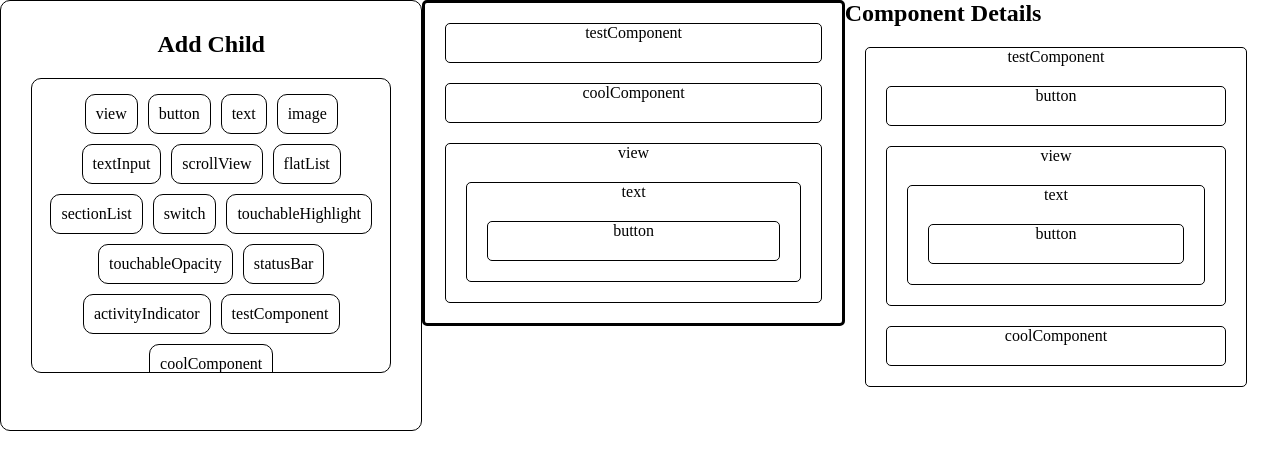
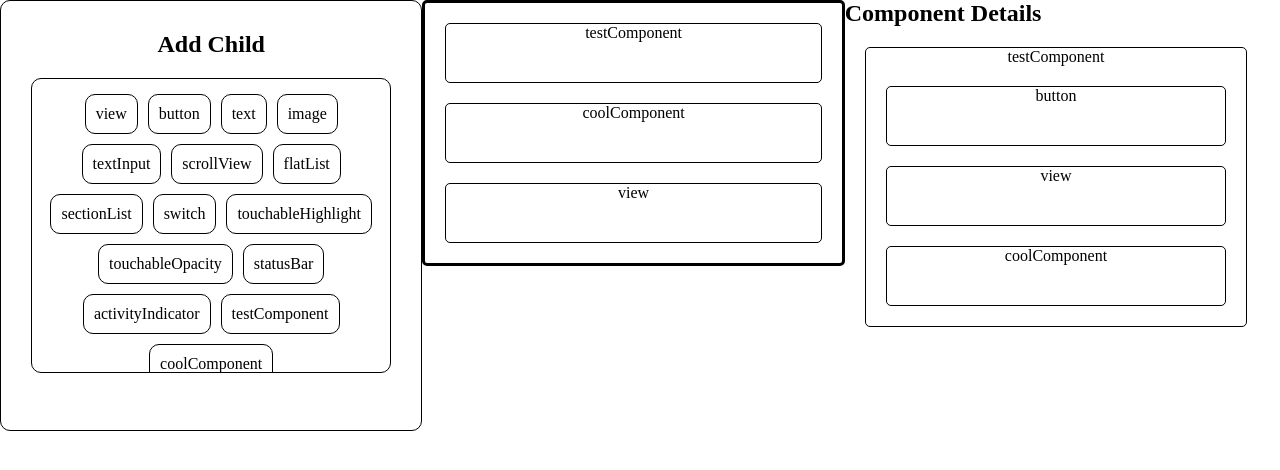
Before and after one commit to oslabs-beta/ProtoNative, a React app: page / in a window 1280 px wide. Shown: the top 470 px of the page. Built offline with nearby package versions, Linux system fonts and the light colour scheme.

Commit message:
some updates

```diff
--- a/src/App.tsx
+++ b/src/App.tsx
@@ -8,13 +8,17 @@ import {
   AppInterface,
   OrigCustomComp,
   CopyNativeEl,
-  CopyCustomComp
+  CopyCustomComp,
 } from './parser/interfaces';
-import './styles/main.scss'
+import './styles/main.scss';
 
 const App = () => {
   const [originals, setOriginals] = React.useState({
-    app: { type: 'app', children: ['testComponent0', 'coolComponent0', 'view0'], state: [] } as AppInterface,
+    app: {
+      type: 'app',
+      children: ['testComponent0', 'coolComponent0', 'view0'],
+      state: [],
+    } as AppInterface,
     view: { type: 'view', children: [], index: 0 } as OrigNativeEl,
     button: { type: 'button', children: [], index: 0 } as OrigNativeEl,
     text: { type: 'text', children: [], index: 0 } as OrigNativeEl,
@@ -22,12 +26,28 @@ const App = () => {
     textInput: { type: 'textInput', children: [], index: 0 } as OrigNativeEl,
     scrollView: { type: 'scrollView', children: [], index: 0 } as OrigNativeEl,
     flatList: { type: 'flatList', children: [], index: 0 } as OrigNativeEl,
-    sectionList: { type: 'sectionList', children: [], index: 0 } as OrigNativeEl,
+    sectionList: {
+      type: 'sectionList',
+      children: [],
+      index: 0,
+    } as OrigNativeEl,
     switch: { type: 'switch', children: [], index: 0 } as OrigNativeEl,
-    touchableHighlight: { type: 'touchableHighlight', children: [], index: 0 } as OrigNativeEl,
-    touchableOpacity: { type: 'touchableOpacity', children: [], index: 0 } as OrigNativeEl,
+    touchableHighlight: {
+      type: 'touchableHighlight',
+      children: [],
+      index: 0,
+    } as OrigNativeEl,
+    touchableOpacity: {
+      type: 'touchableOpacity',
+      children: [],
+      index: 0,
+    } as OrigNativeEl,
     statusBar: { type: 'statusBar', children: [], index: 0 } as OrigNativeEl,
-    activityIndicator: { type: 'activityIndicator', children: [], index: 0 } as OrigNativeEl,
+    activityIndicator: {
+      type: 'activityIndicator',
+      children: [],
+      index: 0,
+    } as OrigNativeEl,
     testComponent: {
       name: 'testComponent',
       type: 'custom',
@@ -43,71 +63,65 @@ const App = () => {
       state: [],
       index: 1,
       copies: ['testComponent0'],
-    } as OrigCustomComp
+    } as OrigCustomComp,
   });
   const [copies, setCopies] = React.useState({
     button0: {
-      name: 'button0',
       type: 'button',
       parent: { origin: 'original', key: 'testComponent' },
       children: [],
     } as CopyNativeEl,
     text0: {
-      name: 'text0',
       type: 'text',
       parent: { origin: 'copies', key: 'view0' },
       children: ['button1'],
     } as CopyNativeEl,
     view0: {
-      name: 'view0',
       type: 'view',
       parent: { origin: 'original', key: 'testComponent' },
-      children: ['text0'],
+      children: [],
     } as CopyNativeEl,
     button1: {
-      name: 'button1',
       type: 'button',
       parent: { origin: 'original', key: 'text0' },
       children: [],
     } as CopyNativeEl,
     view1: {
-      name: 'view1',
       type: 'view',
       parent: { origin: 'original', key: 'coolComponent' },
       children: ['text0'],
     } as CopyNativeEl,
     button2: {
-      name: 'button2',
       type: 'button',
       parent: { origin: 'original', key: 'coolComponent' },
       children: [],
     } as CopyNativeEl,
     testComponent0: {
-      name: 'testComponent0',
       type: 'custom',
       parent: 'app',
       pointer: 'testComponent',
-      children: function() {
+      children: function () {
         return originals[this.pointer].children;
       },
-      state: function() {
+      state: function () {
         return originals[this.pointer].state;
-      }
+      },
     } as CopyCustomComp,
     coolComponent0: {
-      name: 'coolComponent0',
+      name: 'coolComponent',
       type: 'custom',
-      parent: 'app',
+      parent: 'testComponent',
       pointer: 'coolComponent',
-      children: function() {
+      children: function () {
         return originals[this.pointer].children;
       },
-      state: function() {
+      state: function () {
         return originals[this.pointer].state;
-      }
+      },
     } as CopyCustomComp,
   });
-  const [currentComponent, setCurrentComponent] = React.useState('testComponent');
+  const [currentComponent, setCurrentComponent] =
+    React.useState('testComponent');
   return (
     <AppContext.Provider
       value={{
--- a/src/components/right/ComponentDetails.tsx
+++ b/src/components/right/ComponentDetails.tsx
@@ -1,6 +1,7 @@
-import React, { useContext, useState } from 'react';
+import React, { useContext, useState, useEffect } from 'react';
 import AppContext from '../../context/AppContext';
-import ElementBlock from './ElementBlock'
+import ElementBlock from './ElementBlock';
+import { useDrop } from 'react-dnd';
 
 // testComponent: {
 //   type: 'custom',
@@ -17,21 +18,54 @@ import ElementBlock from './ElementBlock'
 // },
 
 const ComponentDetails = (): JSX.Element => {
-  const { currentComponent, originals, setOriginals, copies, setCopies } = useContext(AppContext);
+  const { currentComponent, originals, setOriginals, copies, setCopies } =
+    useContext(AppContext);
   const displayedComponent = originals[currentComponent];
-  let childElements;
-  if (currentComponent !== 'app' && currentComponent !== null) {
-    childElements = displayedComponent.children.map(childName => ElementBlock(childName, copies));
-  }
+  // const [childComponents, setChildComponents] = useState([]);
+
+  // const [{ isOver }, drop] = useDrop(() => ({
+  //   accept: 'element',
+  //   drop: (item: {}, monitor) => onDrop(item, monitor), //function to drop and change state
+  //   collect: (monitor) => ({
+  //     //boolean to see if component is being dropped)
+  //     isOver: monitor.isOver(),
+  //   }),
+  // }));
+  // useEffect(() => {
+  // }, [originals]);
+  const moveItem = (dragIndex, hoverIndex) => {
+    const item = displayedComponent.children[dragIndex];
+    const copy = [...displayedComponent.children];
+    copy.splice(dragIndex, 1);
+    copy.splice(hoverIndex, 0, item);
+    console.log(copy);
+    setOriginals((prevState) => {
+      let newPrevState = { ...prevState };
+      newPrevState[currentComponent].children = copy;
+      return newPrevState;
+    });
+  };
+
+  let childElements = displayedComponent.children.map((childName, index) => {
+    if (currentComponent !== 'app' && currentComponent !== null) {
+      return ElementBlock(childName, copies, index, moveItem);
+    }
+  });
 
   return (
     <div id='component-details-container'>
       <h2>Component Details</h2>
 
-      {currentComponent !== 'app' && currentComponent && <div style={{border: '1px solid black'}} id='component-box'>
-        <p>{currentComponent}</p>
-        {childElements}
-      </div>}
+      {currentComponent !== 'app' && currentComponent && (
+        <div
+          style={{ border: '1px solid black' }}
+          id='component-box'
+          // ref={drop}
+        >
+          <p>{currentComponent}</p>
+          {childElements}
+        </div>
+      )}
     </div>
   );
 };
--- a/src/components/right/ElementBlock.tsx
+++ b/src/components/right/ElementBlock.tsx
@@ -1,24 +1,100 @@
-import React from 'react';
+import React, { useRef, useEffect, useState } from 'react';
+import AppContext from '../../context/AppContext';
+import { useDrag, useDrop } from 'react-dnd';
 
-const ElementBlock = (componentName: string, components: {}): JSX.Element => {
+const ElementBlock = (
+  componentName: string,
+  components: {},
+  index: number,
+  moveItem
+): JSX.Element => {
+  const ref = useRef(null);
   const componentDef = components[componentName];
 
-  const childElements: JSX.Element[] | null = componentDef.children.length ? componentDef.children.map((childName: string) => {
-    if(components[childName].type !== 'custom') {
-      return ElementBlock(childName, components)
-    }
-  }) : null
+  const [mouseOver, setMouseOver] = useState(false);
+  const [dropable, setDropable] = useState(false);
 
-  const elementTitle: string = components[componentName].type === 'custom' ? components[componentName].pointer : components[componentName].type;
+  useEffect(() => {
+    setTimeout(() => {
+      setMouseOver(isOver);
+    }, 0);
+  });
+
+  const [, drop] = useDrop({
+    accept: 'elements',
+    // collect(monitor) {
+    //   return {
+    //     handlerId: monitor.getHandlerId(),
+    //   };
+    // },
+    drop: (item, monitor) => {
+      const didDrop = monitor.didDrop();
+      if (didDrop) {
+        return;
+      }
+    },
+    hover(item, monitor) {
+      if (!ref.current) return;
+
+      if (!monitor.canDrop()) {
+        return;
+      }
+
+      const dragIndex = item.index;
+      const hoverIndex = index;
+      if (dragIndex === hoverIndex) return;
+
+      const mousePosition = monitor.getClientOffset();
+      const hoveredRect = ref.current.getBoundingClientRect();
+      const hoverMiddleY = (hoveredRect.bottom - hoveredRect.top) / 2;
+      const hoverClientY = mousePosition.y - hoveredRect.top;
+
+      if (dragIndex < hoverIndex && hoverClientY < hoverMiddleY) return;
+
+      if (dragIndex > hoverIndex && hoverClientY > hoverMiddleY) return;
+
+      moveItem(dragIndex, hoverIndex);
+      item.index = hoverIndex;
+      console.log('new item index', item.index);
+      console.log(hoverIndex);
+    },
+  });
+
+  const [{ isDragging }, drag] = useDrag(() => ({
+    type: 'elements',
+    item: { name: componentName, index: index },
+    collect: (monitor) => ({
+      //boolean to see if component is being dragged (isDragging)
+      isDragging: monitor.isDragging(),
+    }),
+  }));
+  //
+  drag(drop(ref));
+
+  let childElements: JSX.Element[] | null = componentDef.children.length
+    ? componentDef.children.map((childName: string, index: number) => {
+        if (components[childName].type !== 'custom') {
+          return ElementBlock(childName, components, index, moveItem);
+        }
+      })
+    : null;
+
+  const elementTitle: string =
+    components[componentName].type === 'custom'
+      ? components[componentName].pointer
+      : components[componentName].type;
 
   return (
-    <div style={{border: '1px solid black'}} className='element'>
+    <div
+      key={componentName}
+      style={{ border: '1px solid black' }}
+      className='element'
+      ref={ref}
+    >
       <p>{elementTitle}</p>
       {childElements}
     </div>
   );
-}
-
-
+};
 
 export default ElementBlock;
--- a/src/index.html
+++ b/src/index.html
@@ -7,5 +7,5 @@
   <body>
     <div id="root"></div>
   </body>
-  <script src="bundle.js"></script>
+  <!-- <script src="bundle.js"></script> -->
 </html>
--- a/src/styles/componentDetails.scss
+++ b/src/styles/componentDetails.scss
@@ -6,5 +6,5 @@
 }
 
 .element p {
-  margin: 0 0 20px 0;
+  margin: 0 0 40px 0;
 }
```
